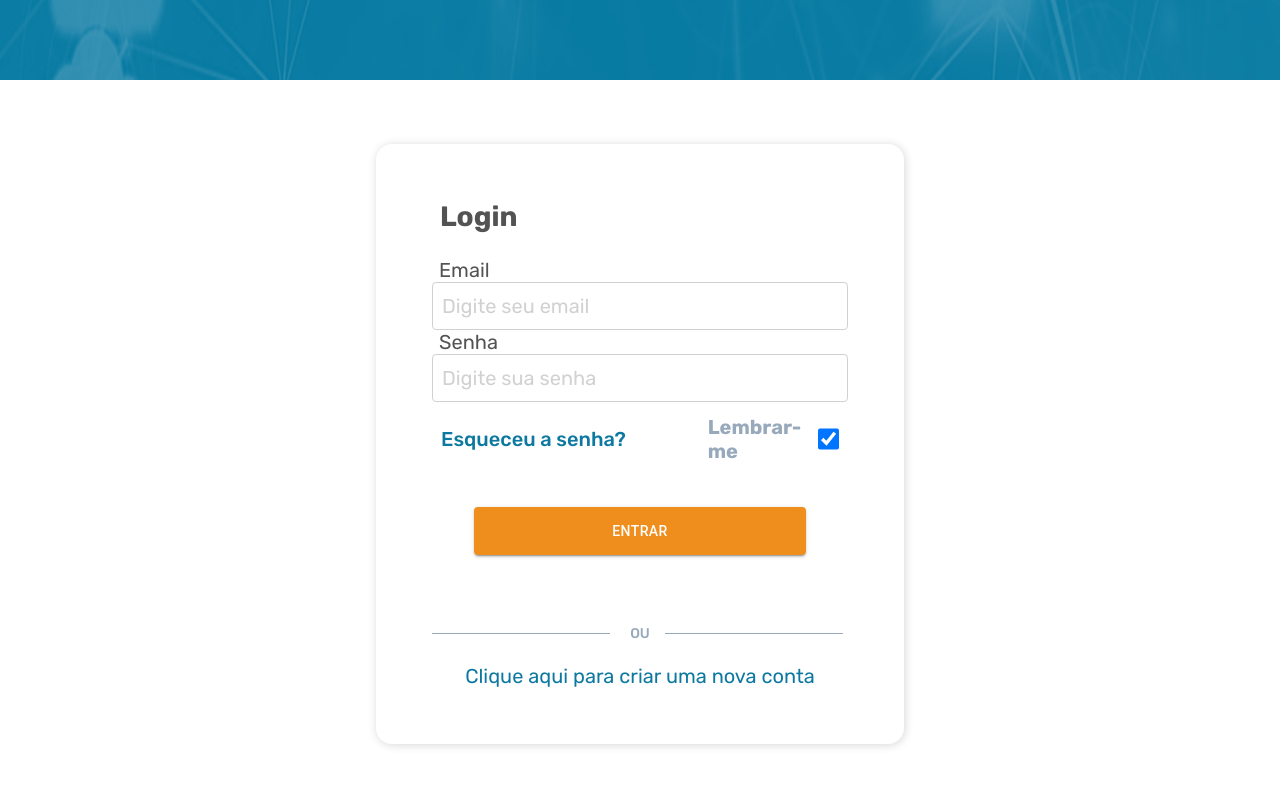
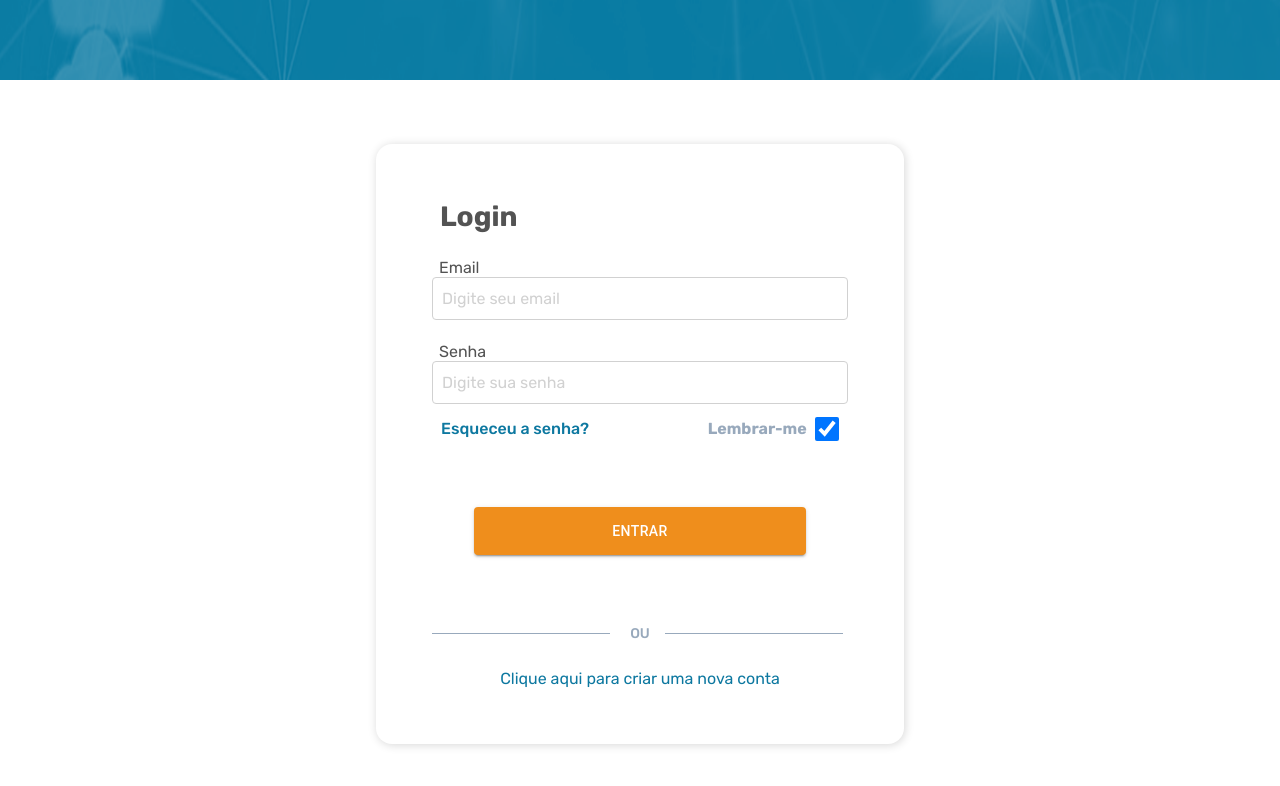
Before and after one commit to DataRain-Team-7/FRONT-BTC-finance-tool, a React (Vite) app: page / in a window 1280 px wide. Shown: the top 786 px of the page. Built offline with nearby package versions, Linux system fonts and the light colour scheme.

Commit message:
feat: added smallFont on theme

```diff
--- a/src/Components/Login/style.ts
+++ b/src/Components/Login/style.ts
@@ -62,7 +62,7 @@ export const LoginCard = styled.div`
         all: unset;
         border: 1px solid #D1D1D1;
         border-radius: 4px;
-        font-size: ${theme.constants.fontBody};
+        font-size: ${theme.constants.smallFont};
         padding: 11px 9px;
 
         ::-webkit-input-placeholder {
@@ -142,7 +142,7 @@ export const Title = styled.h3`
 export const Label = styled.p`
   ${({ theme }) => css`
     color: ${theme.colors.fundamentalColor};
-    font-size: ${theme.constants.fontBody};
+    font-size: ${theme.constants.smallFont};
     font-weight: 400;
     margin-left: 7px;
   `}
@@ -151,14 +151,14 @@ export const Label = styled.p`
 export const NewAccount = styled.p`
   ${({ theme }) => css`
   color: ${theme.colors.secundaryColor};
-  font-size: ${theme.constants.fontBody};
+  font-size: ${theme.constants.smallFont};
   cursor: pointer;
   `}
 `;
 
 export const ForgotPassword = styled.h2`
     color: ${theme.colors.secundaryColor};
-    font-size: ${theme.constants.fontBody};
+    font-size: ${theme.constants.smallFont};
     font-weight: 500;
     cursor: pointer;
 `
@@ -166,7 +166,7 @@ export const ForgotPassword = styled.h2`
 
 export const RemindMe = styled.h2`
     ${({ theme }) => css`
-    font-size: ${theme.constants.fontBody};
+    font-size: ${theme.constants.smallFont};
     color: ${theme.colors.darkGrey};
     `}
 `;
--- a/src/Components/ModalForgortPassword/style.ts
+++ b/src/Components/ModalForgortPassword/style.ts
@@ -37,7 +37,7 @@ ${({theme})=>css`
         p{
             text-align:center;
             width: 100%;
-            font-size: ${theme.constants.fontBody};
+            font-size: ${theme.constants.smallFont};
             color: ${theme.colors.fundamentalColor};
             margin-bottom: 0.5rem;
         }
@@ -48,7 +48,7 @@ ${({theme})=>css`
             all: unset;
             border: 1px solid #D1D1D1;
             border-radius: 4px;
-            font-size: ${theme.constants.fontBody};
+            font-size: ${theme.constants.smallFont};
             padding: 11px 15px;
             box-sizing: border-box;
             width: 100%;
--- a/src/styles/constants.ts
+++ b/src/styles/constants.ts
@@ -3,5 +3,6 @@ export const constants = {
     fontBody: "20px",
     titleFontSize: "28px",
     fontHeader: "20px",
+    smallFont: '16px',
     buttonFontSize: "14px"
 }
```
